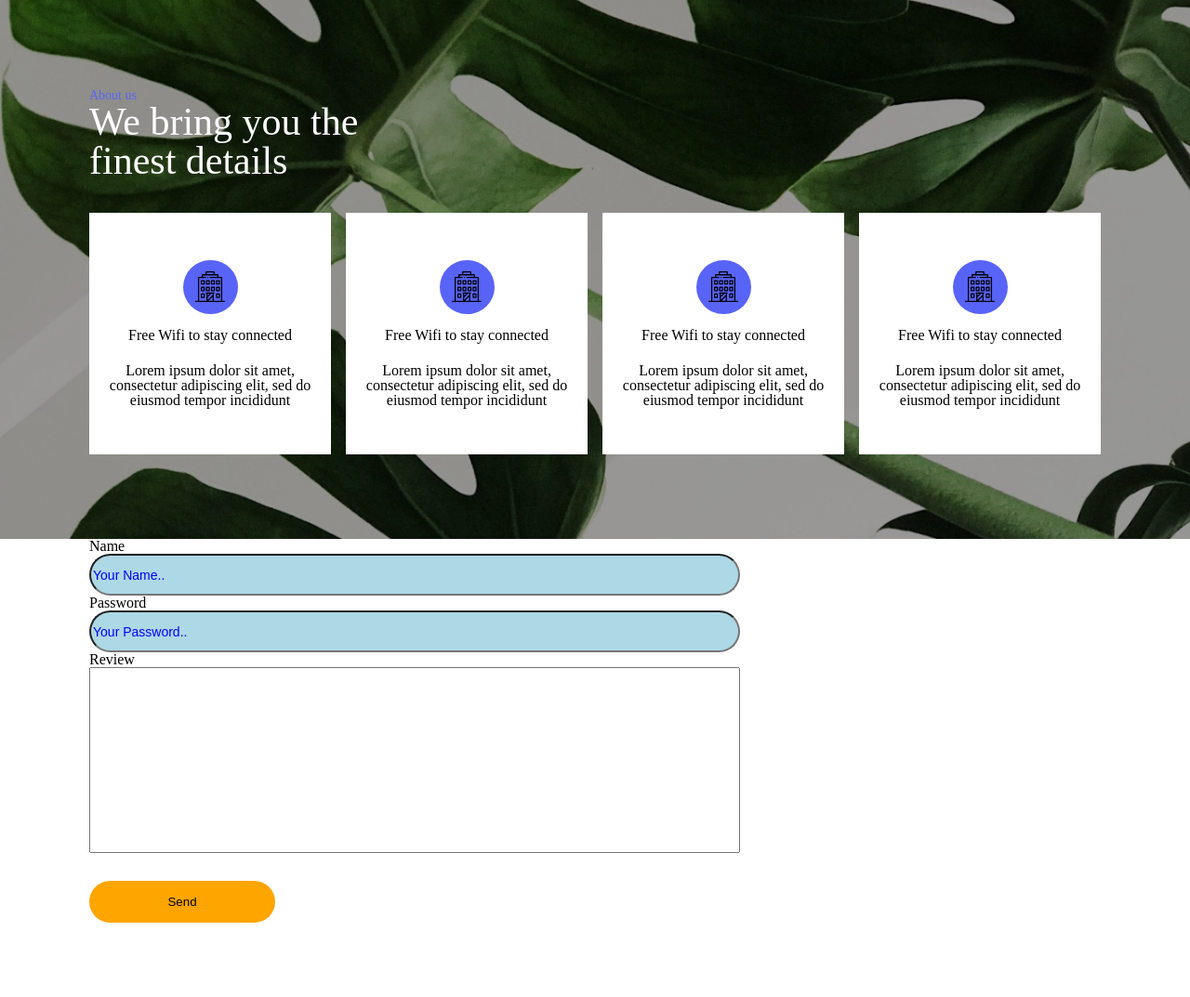
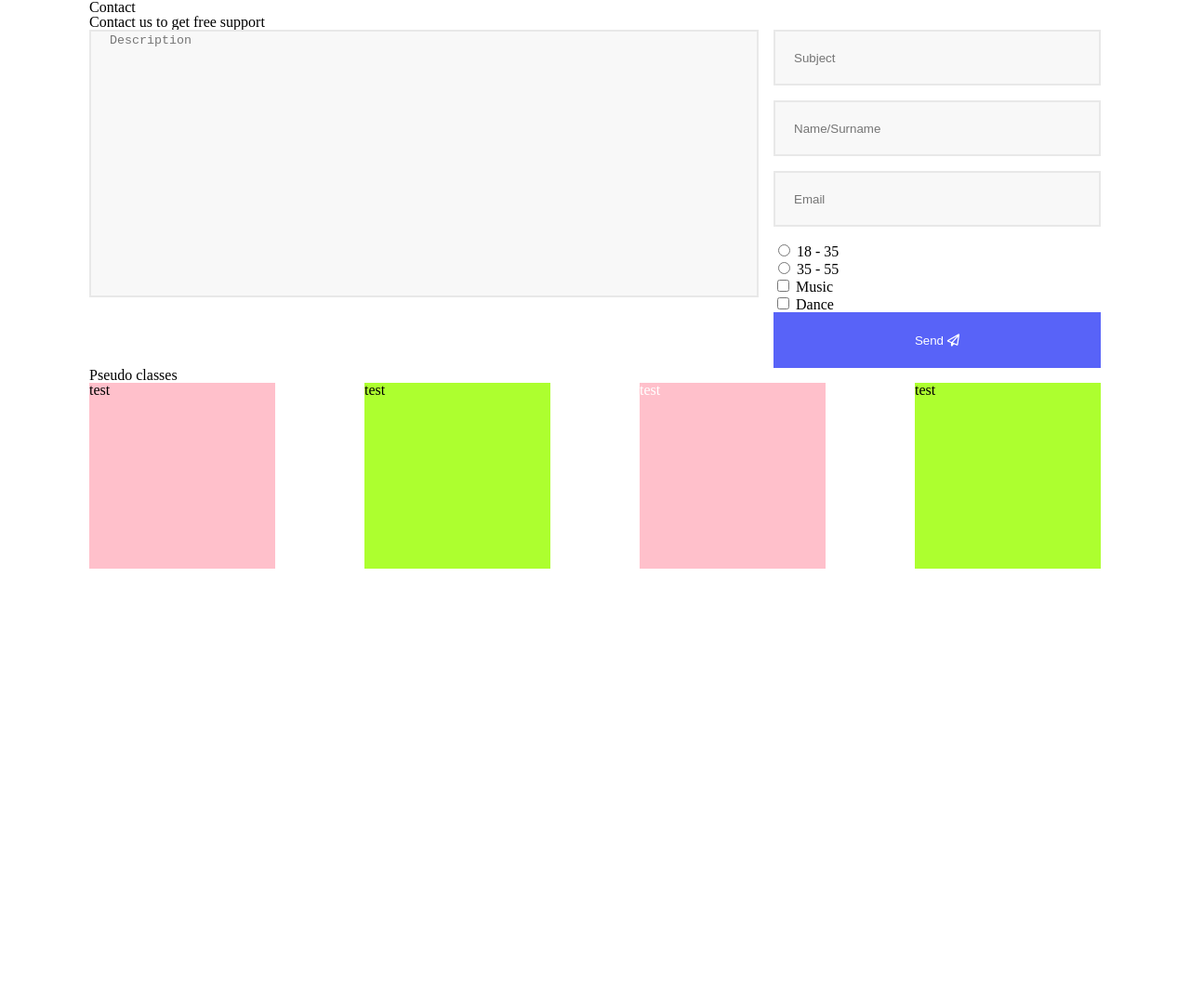
Before and after one commit to kristina-makalatia/form-girls, a plain HTML site: page index.html in a window 1280 px wide. Shown: the whole page at 93% size. After the commit the page ends 800 px from the top, so only its background shows below. Drawn offline with Linux system fonts and the light colour scheme.

Commit message:
add form, responsvie, pseudo classes

```diff
--- a/css/responsive.css
+++ b/css/responsive.css
@@ -1,16 +1,12 @@
-@media (max-width: 1040px) {
-    /* .section-bg {
-        height: auto;
-    } */
-    .block1 {
-        width: 48%;
+@media (max-width:1073px) {
+    .right-block,
+    .btn-send {
+        max-width: 720px;
     }
     .container {
-        padding: 0 30px;
+        padding: 0 15px;
+    }
+    .form-wraper {
+        justify-content: center;
     }
 }
-@media (max-width: 480px) {
-    .block1 {
-        width: 100%;
-    }
-}
--- a/css/style.css
+++ b/css/style.css
@@ -1,104 +1,80 @@
-/* section#1 styles */
-.section-bg {
-    background-image: url(../images/bg.jpg);
-    width: 100%;
-    /* height: 612px; */
-    background-repeat: no-repeat;
-    background-size: cover;
-    padding-top: 96px;
-    padding-bottom: 91px;
-}
-.title1 {
-    font-size: 14px;
-    color: #5863F8;
-}
-.title2 {
-    font-size: 42px;
-    color: #fff;
-    max-width: 376px;
-}
 .container {
     max-width: 1088px;
     width: 100%;
     margin: 0 auto;
 }
-.block1 {
-    width:260px;
-    height: 260px;
-    background-color: #fff;
+.form-wraper {
     display: flex;
-    justify-content: center;
-    align-items: center;
-    flex-direction: column;
+    justify-content: space-between;
+    flex-wrap: wrap;
 }
+.left-block {
+    max-width: 720px;
+    width: 100%;
+}
+.textarea-wraper {
+    width: 100%;
+    height: 288px;
+    background-color: #F8F8F8;
+    resize: none;
+    border: 2px solid #E8E8E8;
+    padding-left: 20px;
+}
+.right-block {
+    max-width: 352px;
+    width: 100%;
+}
+.input-wraper {
+    width: 100%;
+    height: 60px;
+    background-color: #F8F8F8;
+    margin-bottom: 16px;
+    border: 2px solid #E8E8E8;
+    padding-left: 20px;
+}
+.btn-send {
+    max-width: 352px;
+    width: 100%;
+    height: 60px;
+    background-color: #5863F8;
+    border: none;
+    color: #fff;
+}
+.input-wraper:focus,
+.textarea-wraper:focus {
+    outline:none;
+}
+
+/* pseudo classes */
 .box-wraper {
     display: flex;
     justify-content: space-between;
-    margin-top: 35px;
-    flex-wrap: wrap;
 }
-.icon {
-    width: 59px;
-    height: 58px;
+.block {
+    width: 200px;
+    height: 200px;
     background-color: #5863F8;
-    border-radius: 50px;
-    display: flex;
-    justify-content: center;
-    align-items: center;
 }
-.block1 p {
-    width: 221px;
-    text-align: center;
+/* .block:nth-child(1) {
+    background-color: red;
 }
-.block1 h2 {
-    margin-top: 15px;
-    margin-bottom: 22px;
+.block:nth-child(2) {
+    background-color: yellow;
+}
+.block:nth-child(3) {
+    background-color: green;
+}
+.block:nth-child(4) {
+    background-color: aqua;
+} */
+
+.block:nth-child(odd) {
+    background-color: pink;
+}
+.block:nth-child(even) {
+    background-color: greenyellow;
 }
 
-
-/* form */
-.section-form {
-    padding-bottom: 80px;
+.block:nth-child(3) .test {
+    color: #fff;
 }
-.flex-form {
-    display: flex;
-    flex-direction: column;
-}
-.input-wraper {
-    max-width: 700px;
-    width: 100%;
-    height: 45px;
-    color: red;
-    font-size: 16px;
-    background-color: lightblue;
-    border-radius: 30px;
-}
-.input-wraper::placeholder,
-.textarea-wraper::placeholder  {
-    color: blue;
-    font-size: 14px;
-}
-
-.input-wraper:focus {
-    outline: none;
-}
-.textarea-wraper:focus {
-    outline: none;
-}
-.textarea-wraper {
-    resize: none;
-    max-width: 700px;
-    width: 100%;
-    height: 200px;
-    color: yellow;
-    font-size: 16px;
-}
-.btn-send {
-    max-width: 200px;
-    width: 100%;
-    height: 45px;
-    background-color: orange;
-    margin-top: 30px;
-    border: none;
-    border-radius: 30px;
-}
--- a/index.html
+++ b/index.html
@@ -4,101 +4,109 @@
     <meta charset="UTF-8" />
     <meta http-equiv="X-UA-Compatible" content="IE=edge" />
     <meta name="viewport" content="width=device-width, initial-scale=1.0" />
+    <meta name="description" content="Our Website Description">
+    <meta name="keywords" content="HTML, CSS, Responsive, Form, Pseudo Classes">
+    <meta name="author" content="Kristina">
+    <meta name="google" content="notranslate" />
+    <script
+      src="https://kit.fontawesome.com/6de6aa5275.js"
+      crossorigin="anonymous"
+    ></script>
     <title>Form & Responsive & meta tags</title>
     <link rel="stylesheet" href="css/reset.css" />
     <link rel="stylesheet" href="css/style.css" />
     <link rel="stylesheet" href="css/responsive.css" />
   </head>
   <body>
-    <section class="section-bg">
+    <section>
       <div class="container">
-        <h4 class="title1">About us</h4>
-        <h3 class="title2">We bring you the finest details</h3>
-        <div class="box-wraper">
-          <div class="block1">
-            <div class="icon">
-              <img src="images/001-hotel-1.svg" alt="image" />
+        <h3>Contact</h3>
+        <h2>Contact us to get free support</h2>
+        <form class="form-wraper" action="">
+          <div class="left-block">
+            <textarea
+              class="textarea-wraper"
+              name="description"
+              id="textareadescription"
+              placeholder="Description"
+            ></textarea>
           </div>
-            <h2>Free Wifi to stay connected</h2>
-            <p>
-              Lorem ipsum dolor sit amet, consectetur adipiscing elit, sed do
-              eiusmod tempor incididunt
-            </p>
+          <div class="right-block">
+            <div>
+              <input
+                class="input-wraper"
+                type="text"
+                id="subj"
+                name="subjectinput"
+                placeholder="Subject"
+              />
+            </div>
+            <div>
+              <input
+                class="input-wraper"
+                type="text"
+                id="name"
+                name="nameinput"
+                placeholder="Name/Surname"
+              />
+            </div>
+            <div>
+              <input
+                class="input-wraper"
+                type="email"
+                id="email"
+                name="emailtinput"
+                placeholder="Email"
+              />
+            </div>
+            <div class="radio">
+              <div>
+                <input type="radio" id="age1" name="age" />
+                <label for="">18 - 35</label>
               </div>
 
-          <div class="block1">
-            <div class="icon">
-              <img src="images/001-hotel-1.svg" alt="image" />
+              <div>
+                <input type="radio" id="age2" name="age" />
+                <label for=""> 35 - 55</label>
               </div>
-            <h2>Free Wifi to stay connected</h2>
-            <p>
-              Lorem ipsum dolor sit amet, consectetur adipiscing elit, sed do
-              eiusmod tempor incididunt
-            </p>
+            </div>
+            <div class="checkbox">
+              <div>
+                <input type="checkbox" id="hobbymusic" name="music" />
+                <label for="">Music</label>
+              </div>
+              <div>
+                <input type="checkbox" id="hobbydance" name="dance" />
+                <label for="">Dance</label>
+              </div>
             </div>
 
-          <div class="block1">
-            <div class="icon">
-              <img src="images/001-hotel-1.svg" alt="image" />
+            <button class="btn-send" type="submit">
+              Send <i class="far fa-paper-plane"></i>
+            </button>
           </div>
-            <h2>Free Wifi to stay connected</h2>
-            <p>
-              Lorem ipsum dolor sit amet, consectetur adipiscing elit, sed do
-              eiusmod tempor incididunt
-            </p>
+        </form>
       </div>
+    </section>
 
-          <div class="block1">
-            <div class="icon">
-              <img src="images/001-hotel-1.svg" alt="image" />
+    <section>
+      <div class="container">
+        <h2>Pseudo classes</h2>
+        <div class="box-wraper">
+          <div class="block">
+            <p  class="test"> test </p>
           </div>
-            <h2>Free Wifi to stay connected</h2>
-            <p>
-              Lorem ipsum dolor sit amet, consectetur adipiscing elit, sed do
-              eiusmod tempor incididunt
-            </p>
+          <div class="block">
+            <p  class="test"> test </p>
+          </div>
+          <div class="block">
+            <p class="test"> test </p>
+          </div>
+          <div class="block">
+            <p  class="test"> test </p>
           </div>
         </div>
       </div>
     </section>
-
-    <section class="section-form">
-      <div class="container">
-        <form action="">
-          <div class="flex-form">
-            <label for="fname"> Name </label>
-            <input
-              class="input-wraper"
-              type="text"
-              id="fname"
-              name="firstname"
-              placeholder="Your Name.."
-              required
-            />
-          </div>
-          <div class="flex-form">
-            <label for="passw"> Password </label>
-            <input
-              class="input-wraper"
-              type="password"
-              id="passw"
-              name="mypass"
-              placeholder="Your Password.."
-              required
-            />
-          </div>
-          <div class="flex-form">
-            <label for="review"> Review </label>
-            <textarea
-              placeholder="Enter Your Review..."
-              class="textarea-wraper"
-              id="review"
-            >
-            </textarea>
-          </div>
-          <button class="btn-send" type="submit">Send</button>
-        </form>
-      </div>
-    </section>
   </body>
 </html>
```
Lines whose indentation alone changed are shown as unchanged.
